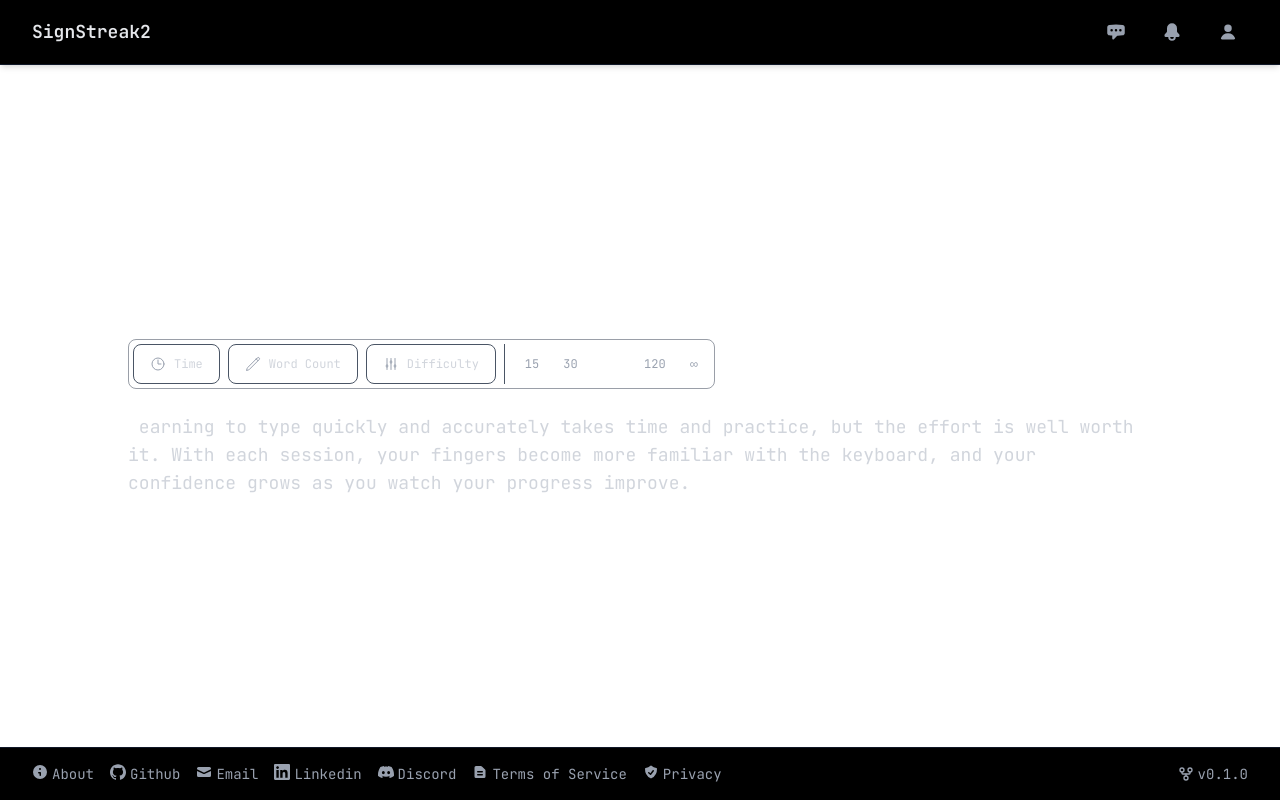
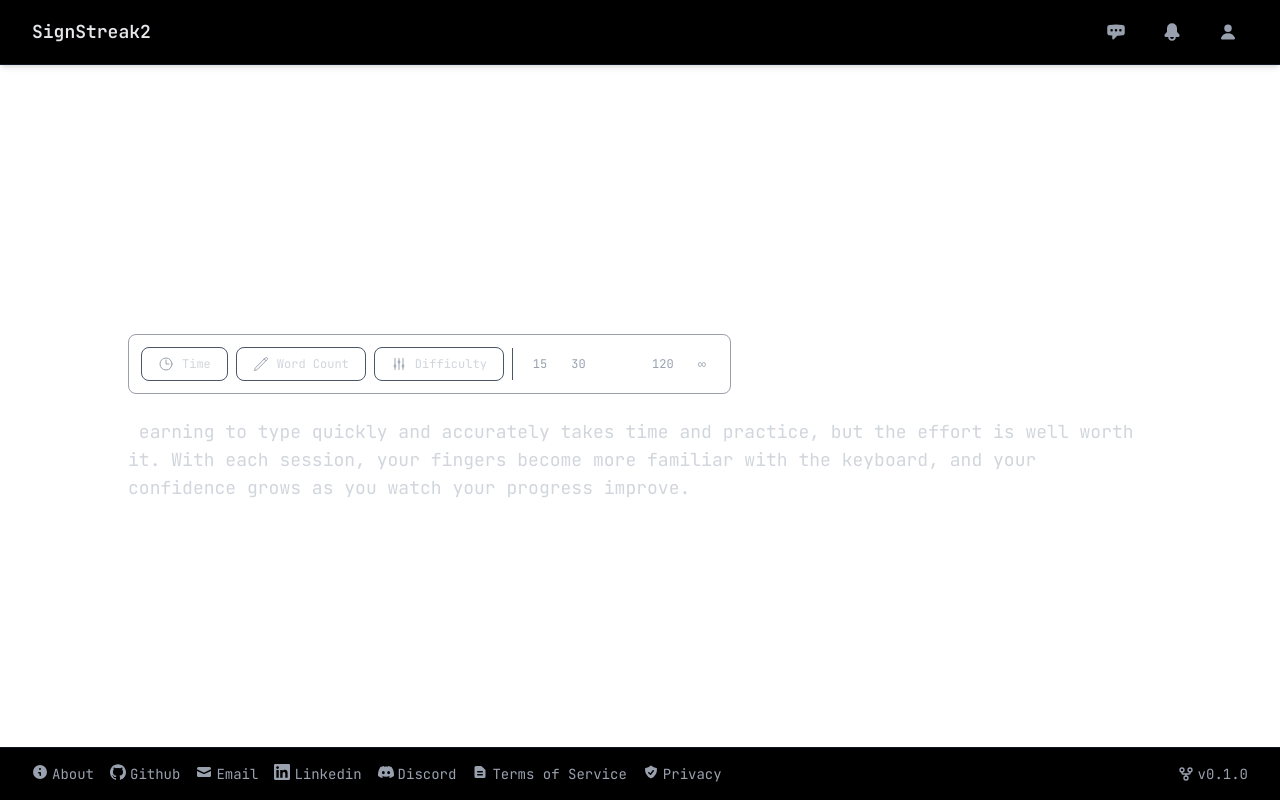
Before and after one commit to HweyTH/sign-streak-2, a Next.js app: page /regular-test in a window 1280 px wide. Built offline with nearby package versions, Linux system fonts and the light colour scheme.

Commit message:
Add left-to-right smooth transition for config button dropdown menu. Fix button and words inner padding of the config bar

```diff
--- a/src/components/TestConfig.jsx
+++ b/src/components/TestConfig.jsx
@@ -7,25 +7,12 @@ export default function TestConfig({ onConfigChange, onExtremeMode }) {
     const [time, setTime] = useState('60');
     const [wordCount, setWordCount] = useState(25);
     const [difficulty, setDifficulty] = useState('medium');
-
-    // default dropdown to time
+    const [isTransitioning, setIsTransitioning] = useState(false);
+    const [previousDropdown, setPreviousDropdown] = useState(null);
     const [activeDropdown, setActiveDropdown] = useState('time');
 
     const dropdownRefs = useRef({});
-
-    // Close dropdown when clicking outside
-    // useEffect(() => {
-    //     const handleClickOutside = (event) => {
-    //         if (activeDropdown && dropdownRefs.current[activeDropdown] && !dropdownRefs.current[activeDropdown].contains(event.target)) {
-    //             setActiveDropdown(null);
-    //         }
-    //     };
-
-    //     document.addEventListener('mousedown', handleClickOutside);
-    //     return () => {
-    //         document.removeEventListener('mousedown', handleClickOutside);
-    //     }
-    // }, [activeDropdown])
+    const optionsContainerRef = useRef(null);
 
     // Handle test time configuration
     const handleTimeChange = (newTime) => {
@@ -51,7 +38,17 @@ export default function TestConfig({ onConfigChange, onExtremeMode }) {
 
     // Toggle Dropdown
     const toggleDropdown = (dropdown) => {
+        if (activeDropdown) {
+            setIsTransitioning(true);
+            setPreviousDropdown(activeDropdown);
+            setTimeout(() => {
                 setActiveDropdown(dropdown);
+                setIsTransitioning(false);
+                setPreviousDropdown(null);
+            }, 150);
+        } else {
+            setActiveDropdown(dropdown);
+        }
     }
 
     const timeOptions = [
@@ -77,8 +74,8 @@ export default function TestConfig({ onConfigChange, onExtremeMode }) {
     ]
 
     return (
-        <div className="flex items-center space-x-4 mb-6 rounded-lg p-1 border border-gray-700/50">
-            <div className="relative flex space-x-2" ref={(el) => dropdownRefs.current['time'] = el}>
+        <div className="flex items-center space-x-4 mb-6 rounded-lg p-3 border border-gray-700/50">
+            <div className="relative flex items-center space-x-2" ref={(el) => dropdownRefs.current['time'] = el}>
                 {/* Time Dropdown */}
                 <button
                     onClick={() => toggleDropdown('time')}
@@ -106,9 +103,17 @@ export default function TestConfig({ onConfigChange, onExtremeMode }) {
                     <span className="text-gray-300 text-xs">Difficulty</span>
                 </button>
 
-                <div className="h-10 border-l border-gray-600"></div>
+                <div className="h-8 border-l border-gray-600"></div>
 
-                <div className="flex items-center space-x-2">
+                <div
+                    ref={optionsContainerRef}
+                    className={`overflow-hidden transition-all duration-150 ease-in-out
+                        ${activeDropdown ? 'w-auto opacity-100' : 'w-0 opacity-0'
+                        }`}
+                >
+                    <div className={`flex items-center space-x-3 transition-transform duration-150 ease-in-out
+                        ${isTransitioning ? 'transform translate-x-full' : 'translate-x-0'}
+                        `}>
                         {activeDropdown === 'time' && (
                             <div>
                                 {timeOptions.map((option) => (
@@ -159,5 +164,6 @@ export default function TestConfig({ onConfigChange, onExtremeMode }) {
                     </div>
                 </div>
             </div>
+        </div>
     );
 }
```
Lines whose indentation alone changed are shown as unchanged.
